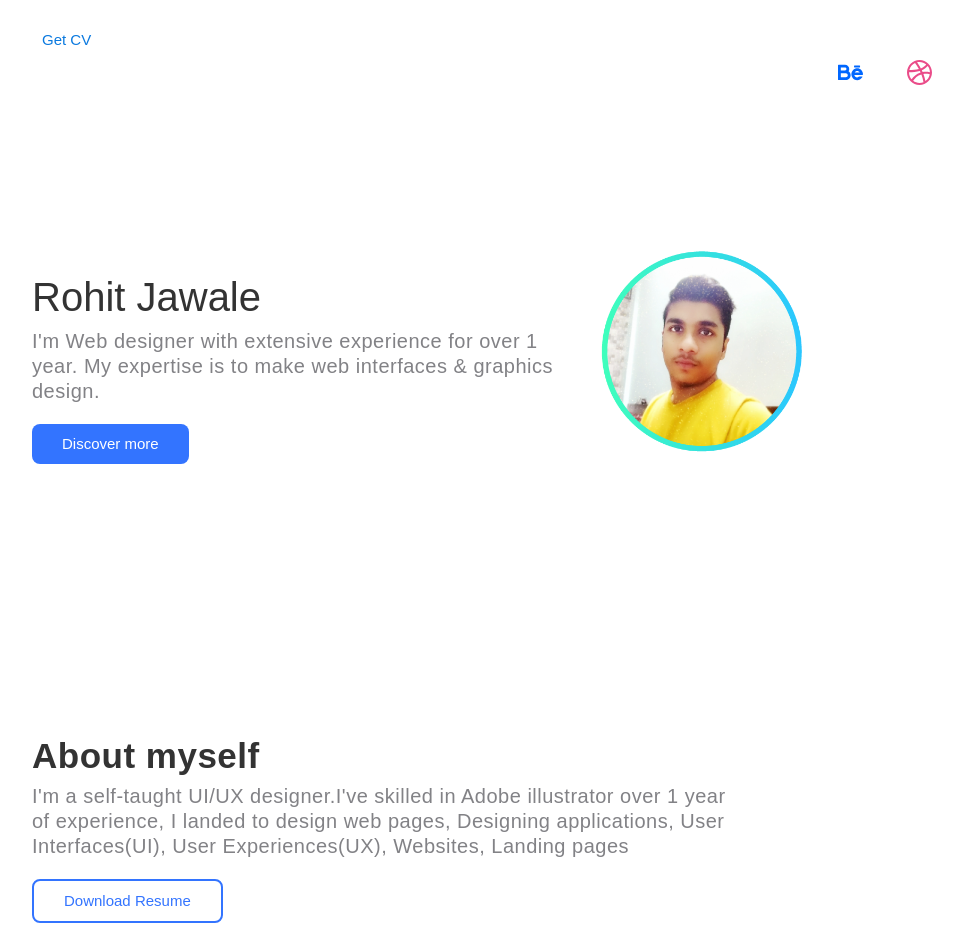
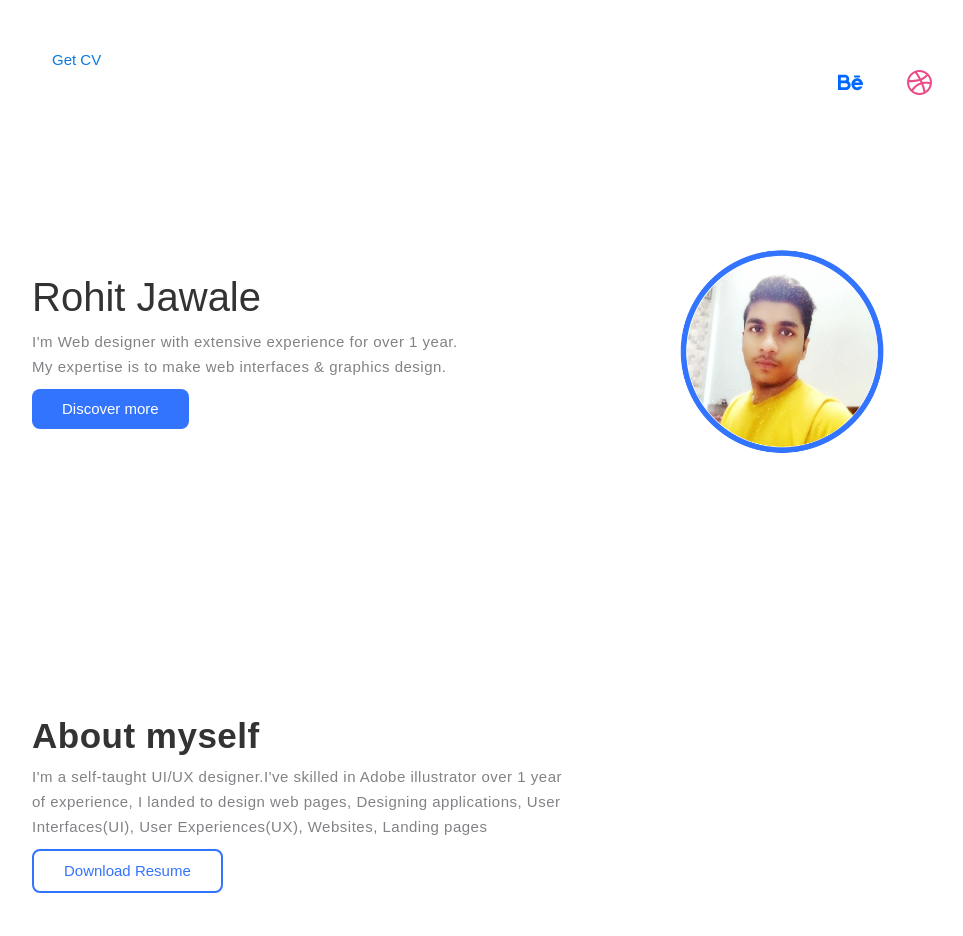
Before and after one commit to rohitjawale/Rohit-Jawale-Portfolio-website-using-w-flow, a plain HTML site: page index.html in a window 1280 px wide. Shown: the top 936 px of the page, without its empty margins (138-1101 px from the left). Drawn offline with Linux system fonts and the light colour scheme; a web font is replaced by a local one.

Commit message:
updated Aug 29

```diff
--- a/index.html
+++ b/index.html
@@ -10,7 +10,7 @@
 <body>
   <div class="intro_section">
     <div data-collapse="medium"  class="nav">
-      <div class="container container">
+      <div class="nav_container container">
         <a href="#" class="left_nav_div">
           <p class="get_cv">Get CV</p>
         </a>
@@ -21,19 +21,22 @@
               <img src="images/dribbble.svg" width="25" height="25" alt=""></a>
             </nav>
         <div class="nav-button">
-          <div class="icon-nav-menu"></div>
+          <div class="mobile_menu-icon icon-nav-menu"></div>
         </div>
       </div>
+      <div class="w-nav-overlay" data-wf-ignore=""></div>
     </div>
     <div class="hero_container container">
       <div class="hero-column row">
         <div class="hero-left-content col col-7">
           <div class="hero_left_div">
             <h1 class="heading-2">Rohit Jawale</h1>
-            <p class="paragraph">I'm Web designer with extensive experience for over 1 year. My expertise is to make web interfaces &amp; graphics design.</p><a href="#" class="button button">Discover more</a></div>
+            <p class="paragraph">I'm Web designer with extensive experience for over 1 year.<br> My expertise is to make web interfaces &amp; graphics design.</p><a href="#" class="button button">Discover more</a></div>
         </div>
         <div class="hero-right-img col col-5">
-          <div class="hero_right_img"><img src="images/Face_me_r.png" width="220" alt=""></div>
+          <div class="hero_right_img">
+            <img src="images/Face_me updated.png" width="220" alt="">
+          </div>
         </div>
       </div>
     </div>
--- a/style.css
+++ b/style.css
@@ -15,7 +15,9 @@ html {
 }
 
 
-
+icon-nav-menu:before {
+    content: "\e602";
+}
 
 body {
 	margin: 0
@@ -363,7 +365,7 @@ h6 {
 
 p {
 	margin-top: 0;
-	margin-bottom: 10px
+	margin-bottom:0px;
 }
 
 blockquote {
@@ -799,7 +801,7 @@ ol {
 
 @media screen and (max-width:991px) {
 	.nav[data-collapse="medium"] .nav-menu {
-		display: none
+		display: block
 	}
 	.nav[data-collapse="medium"] .nav-button {
 		display: block
@@ -940,8 +942,9 @@ ol {
 .left_nav_div {
 	position: relative;
 	display: block;
+	margin-top:20px;
 	margin-left: 0px;
-	padding-left: 10px;
+	padding-left: 20px;
 	-webkit-box-orient: horizontal;
 	-webkit-box-direction: normal;
 	-webkit-flex-direction: row;
@@ -971,10 +974,10 @@ ol {
 
 .nav {
 	margin-top: 20px;
-	background-color: hsla(0, 0%, 86.7%, 0);
-}
-
-.container {
+	background-color:transparent;
+}
+
+.nav_container {
 	padding-top: 10px;
 	padding-bottom: 10px;
 }
@@ -982,6 +985,22 @@ ol {
 .hero-column {
 	margin-top: 100px;
 }
+
+.hero-right-img {
+	display: -webkit-box;
+	display: -webkit-flex;
+	display: -ms-flexbox;
+	display: flex;
+	-webkit-box-orient: vertical;
+	-webkit-box-direction: normal;
+	-webkit-flex-direction: column;
+	-ms-flex-direction: column;
+	flex-direction: column;
+	-webkit-box-align: center;
+	-webkit-align-items: center;
+	-ms-flex-align: center;
+	align-items: center;
+  }
 
 .hero_left_div {
 	padding-top: 50px;
@@ -992,7 +1011,7 @@ ol {
 	padding-left: 0px;
 	font-family: 'Google sans', sans-serif;
 	color: #828286;
-	font-size: 20px;
+	font-size: 15px;
 	line-height: 25px;
 	letter-spacing: 0.5px;
 }
```
Also changed, not shown: images/Face_me updated.png (added).
